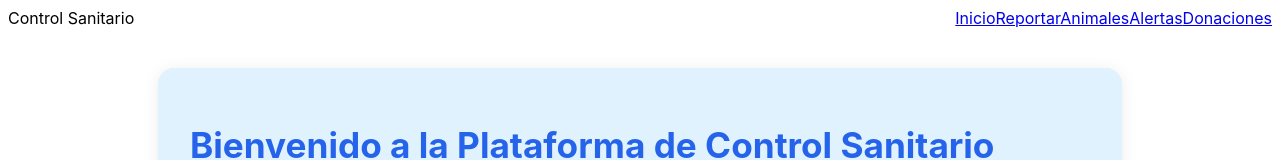
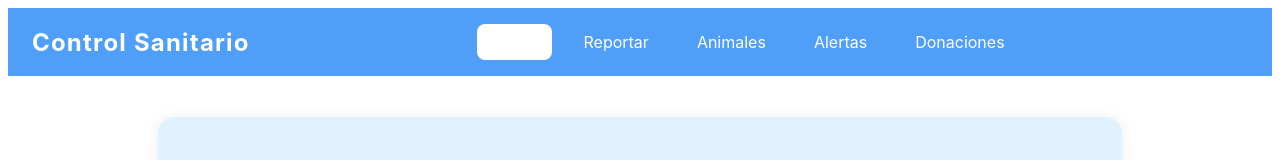
Before and after one commit to imeduuu/integraII, a Next.js app in the folder control-sanitario-next/: page / in a window 1280 px wide. Shown: the top 160 px of the page. Built offline with nearby package versions, Linux system fonts and the light colour scheme.

Commit message:
Add files via upload

```diff
--- /dev/null
+++ b/control-sanitario-next/src/components/InfoBox.tsx
@@ -0,0 +1,35 @@
+import React from 'react';
+import styles from '../styles/infoBox.module.css';
+import { useRouter } from 'next/router';
+
+interface InfoBoxProps {
+  title: string;
+  value: string | number;
+  icon?: React.ReactNode;
+  link?: string;
+}
+
+const InfoBox: React.FC<InfoBoxProps> = ({ title, value, icon, link }) => {
+  const router = useRouter();
+  const handleClick = () => {
+    if (link) router.push(link);
+  };
+
+  return (
+    <div
+      className={styles.infoBox}
+      style={link ? { cursor: 'pointer' } : {}}
+      onClick={link ? handleClick : undefined}
+      tabIndex={link ? 0 : undefined}
+      role={link ? 'button' : undefined}
+    >
+      {icon && <div className={styles.infoIcon}>{icon}</div>}
+      <div>
+        <div className={styles.infoValue}>{value}</div>
+        <div className={styles.infoTitle}>{title}</div>
+      </div>
+    </div>
+  );
+};
+
+export default InfoBox;
--- /dev/null
+++ b/control-sanitario-next/src/components/LoginModal.tsx
@@ -0,0 +1,36 @@
+import React, { useState } from 'react';
+import Navbar from '../components/Navbar';
+import Footer from '../components/Footer';
+
+const LoginModal = ({ onClose }: { onClose: () => void }) => {
+  const [email, setEmail] = useState('');
+  const [password, setPassword] = useState('');
+  const [mensaje, setMensaje] = useState('');
+
+  const handleSubmit = (e: React.FormEvent) => {
+    e.preventDefault();
+    setMensaje('Login simulado (sin backend)');
+  };
+
+  return (
+    <div style={{ position: 'fixed', top: 0, left: 0, width: '100vw', height: '100vh', background: 'rgba(0,0,0,0.3)', display: 'flex', alignItems: 'center', justifyContent: 'center', zIndex: 1000 }}>
+      <form style={{ maxWidth: '400px', padding: '32px', background: '#f3f4f6', borderRadius: '12px', boxShadow: '0 2px 12px rgba(0,0,0,0.08)', position: 'relative' }} onSubmit={handleSubmit}>
+        <button type="button" onClick={onClose} style={{ position: 'absolute', top: 12, right: 12, background: 'none', border: 'none', fontSize: 22, cursor: 'pointer' }}>&times;</button>
+        <h2 style={{ fontWeight: 700, fontSize: '1.5rem', marginBottom: 20 }}>Iniciar Sesión</h2>
+        <label style={{ display: 'block', marginBottom: '8px', fontWeight: 600 }}>Correo electrónico</label>
+        <input style={{ width: '100%', padding: '8px', marginBottom: '16px', borderRadius: '6px', border: '1px solid #ccc', fontSize: '1rem' }} type="email" value={email} onChange={e => setEmail(e.target.value)} required />
+        <label style={{ display: 'block', marginBottom: '8px', fontWeight: 600 }}>Contraseña</label>
+        <input style={{ width: '100%', padding: '8px', marginBottom: '16px', borderRadius: '6px', border: '1px solid #ccc', fontSize: '1rem' }} type="password" value={password} onChange={e => setPassword(e.target.value)} required />
+        <button style={{ width: '100%', padding: '10px', background: '#2563eb', color: '#fff', border: 'none', borderRadius: '6px', fontWeight: 700, fontSize: '1rem', cursor: 'pointer' }} type="submit">Entrar</button>
+        <div style={{ marginTop: 12 }}>
+          <a href="/forgot-password" style={{ color: '#2563eb', textDecoration: 'underline', fontSize: '0.95rem' }}>
+            ¿Olvidaste tu contraseña?
+          </a>
+        </div>
+        {mensaje && <p style={{ marginTop: 16, color: '#2563eb', fontWeight: 600 }}>{mensaje}</p>}
+      </form>
+    </div>
+  );
+};
+
+export default LoginModal;
--- a/control-sanitario-next/src/components/Map.tsx
+++ b/control-sanitario-next/src/components/Map.tsx
@@ -1,9 +1,28 @@
 import React from 'react';
 
-const Map = () => (
-  <div className="w-full h-64 bg-gray-200 flex items-center justify-center">
-    <span>Mapa interactivo aquí</span>
-  </div>
-);
+const Map: React.FC = () => {
+  const mapContainerStyle: React.CSSProperties = {
+    width: '100%',
+    height: '500px',
+    marginTop: '24px',
+    borderRadius: '12px',
+    overflow: 'hidden',
+    boxShadow: '0 2px 12px rgba(0,0,0,0.1)',
+  };
+
+  return (
+    <div style={mapContainerStyle}>
+      <iframe
+        src="https://www.google.com/maps/embed?pb=!1m18!1m12!1m3!1d105642.40346423266!2d-72.695372!3d-38.7396505!2m3!1f0!2f0!3f0!3m2!1i1024!2i768!4f13.1!3m3!1m2!1s0x9614c7d0b94bcd6f%3A0x44e62a1db2d4bb51!2sTemuco%2C%20Araucan%C3%ADa!5e0!3m2!1ses-419!2scl!4v1693000000000!5m2!1ses-419!2scl"
+        width="100%"
+        height="100%"
+        style={{ border: 0 }}
+        allowFullScreen
+        loading="lazy"
+        title="Mapa de Temuco"
+      ></iframe>
+    </div>
+  );
+};
 
 export default Map;
--- a/control-sanitario-next/src/components/Navbar.tsx
+++ b/control-sanitario-next/src/components/Navbar.tsx
@@ -1,16 +1,26 @@
 import React from 'react';
+import { useRouter } from 'next/router';
+import styles from './navbar.module.css';
 
-const Navbar = () => (
-  <nav className="bg-primary text-white p-4 flex justify-between items-center">
-    <span className="font-bold text-lg">Control Sanitario</span>
-    <div>
-      <a href="/" className="mx-2">Inicio</a>
-      <a href="/report" className="mx-2">Reportar</a>
-      <a href="/animals" className="mx-2">Animales</a>
-      <a href="/alerts" className="mx-2">Alertas</a>
-      <a href="/donations" className="mx-2">Donaciones</a>
-    </div>
-  </nav>
-);
+const Navbar = () => {
+  const router = useRouter();
+
+  const getLinkClasses = (path: string) => {
+    return `${styles.navLink} ${router.pathname === path ? styles.navLinkActive : ''}`;
+  };
+
+  return (
+    <nav className={styles.navbar}>
+      <span className={styles.navbarTitle}>Control Sanitario</span>
+      <div className={styles.navbarLinks}>
+        <a href="/" className={getLinkClasses('/')}>Inicio</a>
+        <a href="/report" className={getLinkClasses('/report')}>Reportar</a>
+        <a href="/animals" className={getLinkClasses('/animals')}>Animales</a>
+        <a href="/alerts" className={getLinkClasses('/alerts')}>Alertas</a>
+        <a href="/donations" className={getLinkClasses('/donations')}>Donaciones</a>
+      </div>
+    </nav>
+  );
+};
 
 export default Navbar;
--- /dev/null
+++ b/control-sanitario-next/src/components/navbar.module.css
@@ -0,0 +1,61 @@
+.navbar {
+  background-color: hsl(212, 92%, 64%); /* Un negro muy oscuro */
+  color: #4d5ef3;
+  padding: 1rem 1.5rem;
+  display: flex;
+  flex-direction: column;
+  justify-content: space-between;
+  align-items: center;
+  border-bottom: 1px solid #ffffff; /* Separación sutil */
+}
+@media (min-width: 640px) {
+  .navbar {
+    flex-direction: row;
+  }
+}
+
+.navbarTitle {
+  font-size: 1.5rem;
+  font-weight: bold;
+  color: #fff; /* Título blanco */
+  letter-spacing: 0.05em;
+}
+
+.navbarLinks {
+  display: flex;
+  flex-grow: 1;
+  justify-content: center;
+  align-items: center;
+  gap: 1rem;
+}
+
+.navLink {
+  color: #fff;
+  padding: 0.5rem 1rem;
+  border-radius: 0.5rem;
+  text-decoration: none; /* Quitamos el subrayado por defecto */
+  transition: background-color 0.3s ease-in-out;
+}
+
+.navLink:hover {
+  background-color: #ffffff; /* Un gris oscuro al pasar el cursor */
+}
+
+.navLinkActive {
+  background-color: #ffffff; /* Un gris oscuro para el enlace activo */
+  font-weight: bold;
+  position: relative;
+  overflow: hidden;
+}
+
+/* Subrayado animado para el enlace activo */
+.navLinkActive::after {
+  content: '';
+  position: absolute;
+  left: 50%;
+  transform: translateX(-50%);
+  bottom: 0.25rem;
+  width: 70%;
+  height: 2px;
+  background-color: #fff;
+}
```
